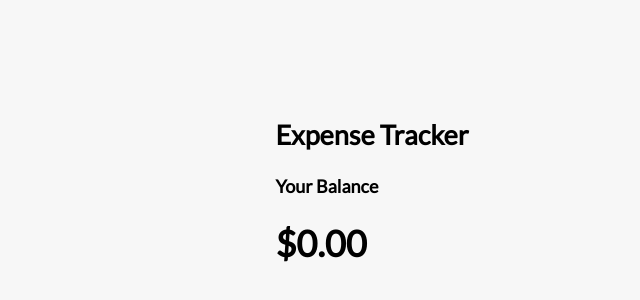
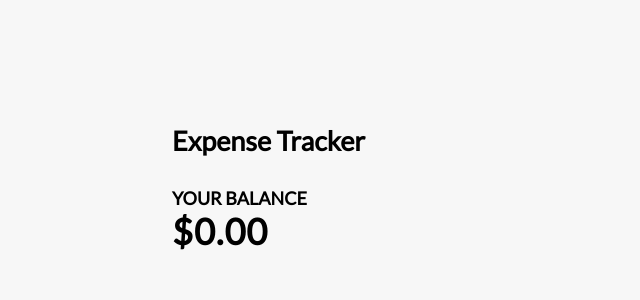
Before and after one commit to MurFlex/vue-expense-tracker, a Vue app: page / in a window 1280 px wide. Shown: the part 208-508 px from the top of the page, without its empty margins (268-908 px from the left). Built offline with nearby package versions, Linux system fonts and the light colour scheme.

Commit message:
some basic styles

```diff
--- a/src/assets/style.css
+++ b/src/assets/style.css
@@ -19,3 +19,56 @@ body {
 	font-family: 'Lato', sans-serif;
 	font-size: 18px;
 }
+
+.container {
+	margin: 30px auto;
+	width: 400px;
+}
+
+h1 {
+	letter-spacing: 1px;
+	margin: 0;
+}
+
+h3 {
+	border-bottom: 1px solid #bbb;
+	padding-bottom: 10px;
+	margin: 40px 0 10px;
+}
+
+h4 {
+	margin: 0;
+	text-transform: uppercase;
+}
+
+.inc-exp-container {
+	background-color: #fff;
+	box-shadow: var(--box-shadow);
+	padding: 20px;
+	display: flex;
+	justify-content: space-between;
+	margin: 20px 0;
+}
+
+.inc-exp-container > div {
+	flex: 1;
+	text-align: center;
+}
+
+.inc-exp-container > div:first-of-type {
+	border-right: 1px solid #dedede;
+}
+
+.money {
+	font-size: 20px;
+	letter-spacing: 1px;
+	margin: 5px 0;
+}
+
+.money.plus {
+	color: #2ecc71;
+}
+
+.money.minus {
+	color: #c0392b;
+}
```
